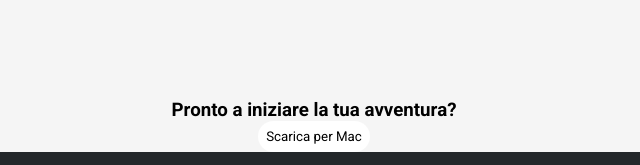
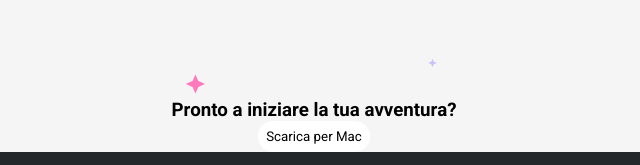
Before and after one commit to Luca-Rubino/htmlcss-discord, a plain HTML site: page index.html in a window 1280 px wide. Shown: the part 2108-2273 px from the top of the page, 326-966 px from the left. Drawn offline with Linux system fonts and the light colour scheme.

Commit message:
impostazione classe bg-star agg. size; no repeat; attachment: local;

```diff
--- a/css/style.css
+++ b/css/style.css
@@ -43,10 +43,11 @@ main {
 
 .bg-star {
     background-image: url("../img/stars.svg");
-    background-size: contain;
+    background-size: cover;
+    background-repeat: no-repeat;
+    background-attachment: local;
     padding: 1rem 0rem 1.5rem 0rem;
-    margin: 0 36rem;
-    background-position: center;
+    margin: 0 22rem;
 }
 
 footer {
```
